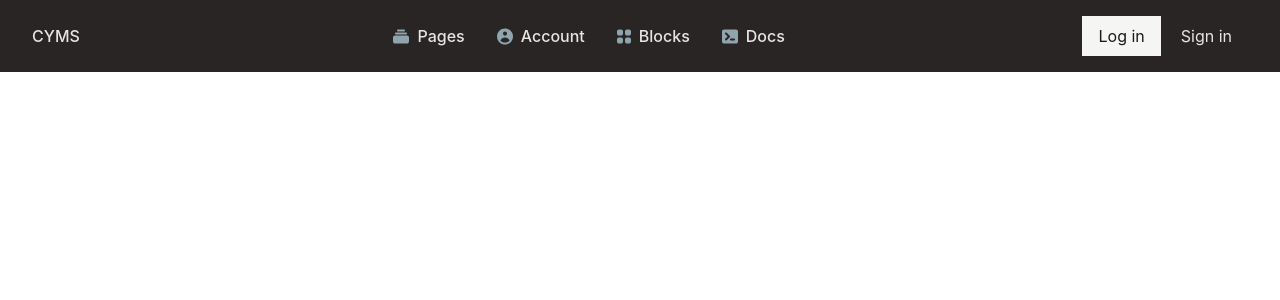
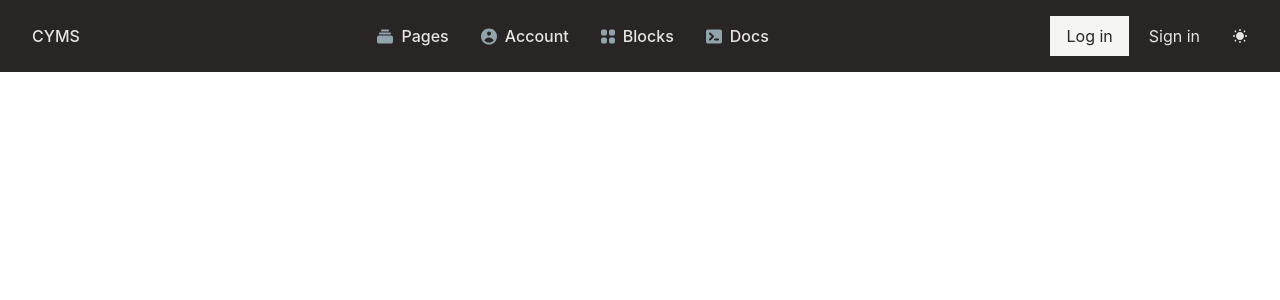
Before and after one commit to Shoplazady/cyms-react, a React (Create React App) app: page / in a window 1280 px wide. Shown: the top 300 px of the page. Built offline with nearby package versions, Linux system fonts and the light colour scheme.

Commit message:
add dark mode

```diff
--- a/package.json
+++ b/package.json
@@ -12,6 +12,7 @@
     "postcss": "^8.4.33",
     "react": "^18.2.0",
     "react-dom": "^18.2.0",
+    "react-icons": "^5.0.1",
     "react-scripts": "5.0.1",
     "react-transition-group": "^4.4.5",
     "web-vitals": "^2.1.4"
--- a/src/App.js
+++ b/src/App.js
@@ -7,7 +7,7 @@ import './styles/tailwind.css';
 
 function App() {
   return (
-    <div className="bg-black">
+    <div>
       <Header />
       <Sidebar />
       <MainContent />
--- a/src/Components/Navbar.js
+++ b/src/Components/Navbar.js
@@ -1,5 +1,6 @@
 // Navbar.js
-import React from "react";
+import React, { useState } from "react";
+import { IoMdMoon , IoMdSunny  } from "react-icons/io";
 import {
     Navbar as MaterialNavbar,
     MobileNav,
@@ -10,6 +11,20 @@ import {
 
 const Navbar = () => {
     const [openNav, setOpenNav] = React.useState(false);
+    const [isDarkMode, setDarkMode] = useState(false);
+
+    const toggleDarkMode = () => {
+        setDarkMode(!isDarkMode);
+    };
+
+    React.useEffect(() => {
+        // Implement logic to set dark mode in your application (e.g., apply dark theme classes to the body)
+        if (isDarkMode) {
+            document.body.classList.add("dark");
+        } else {
+            document.body.classList.remove("dark");
+        }
+    }, [isDarkMode]);
 
     React.useEffect(() => {
         window.addEventListener(
@@ -19,7 +34,7 @@ const Navbar = () => {
     }, []);
 
     const navList = (
-        <ul className="mt-2 mb-4 flex flex-col gap-2 lg:mb-0 lg:mt-0 lg:flex-row lg:items-center lg:gap-6 max-w-screen-xl mx-auto text-stone-200">
+        <ul className={`mt-2 mb-4 flex flex-col gap-2 lg:mb-0 lg:mt-0 lg:flex-row lg:items-center lg:gap-6 max-w-screen-xl mx-auto ${isDarkMode ? 'text-stone-800' : 'text-stone-200'}`}>
             {/* Add your navigation links here */}
             <Typography
                 as="li"
@@ -118,8 +133,8 @@ const Navbar = () => {
     );
 
     return (
-        <MaterialNavbar className="mx-auto px-4 py-2 lg:px-8 lg:py-4 bg-stone-800">
-            <div className="container mx-auto flex items-center justify-between text-stone-200">
+        <MaterialNavbar className={`mx-auto px-4 py-2 lg:px-8 lg:py-4  ${isDarkMode ? 'bg-stone-200' : 'bg-stone-800'}`}>
+            <div className={`container mx-auto flex items-center justify-between ${isDarkMode ? 'text-stone-800' : 'text-stone-200'}`}>
                 {/* Add your logo or site name */}
                 <Typography
                     as="a"
@@ -130,8 +145,8 @@ const Navbar = () => {
                 </Typography>
                 <div className="hidden lg:block">{navList}</div>
                 <div className="flex items-center gap-x-1">
-                    <Button variant="text" size="sm" className="hidden lg:inline-block bg-stone-100">
-                        <span className="text-stone-900">Log in</span>
+                    <Button variant="text" size="sm" className={`hidden lg:inline-block ${isDarkMode ? 'bg-gray-800' : 'bg-stone-100'}`}>
+                        <span className={` ${isDarkMode ? 'text-stone-200' : 'text-stone-800'}`}>Log in</span>
 
                     </Button>
                     <Button
@@ -141,6 +156,18 @@ const Navbar = () => {
                     >
                         <span>Sign in</span>
                     </Button>
+                    <div className="ml-3">
+                        {/* Dark mode switch */}
+                        <label className="flex items-center cursor-pointer">
+                            {isDarkMode ? <IoMdMoon /> : <IoMdSunny />}
+                            <input
+                                type="checkbox"
+                                checked={isDarkMode}
+                                onChange={toggleDarkMode}
+                                className="hidden"
+                            />
+                        </label>
+                    </div>
                 </div>
                 <IconButton
                     variant="text"
@@ -181,7 +208,7 @@ const Navbar = () => {
                 </IconButton>
             </div>
             <MobileNav open={openNav}>
-                <div className="container mx-auto">{navList}</div>
+                <div className={`container mx-auto ${isDarkMode ? 'bg-gray-200' : 'bg-stone-800'}`}>{navList}</div>
             </MobileNav>
         </MaterialNavbar>
     );
```
Also changed, not shown: 1 other file (tests, documents, lock files or other folders).
